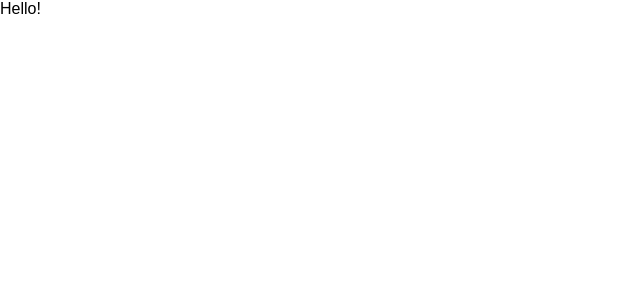
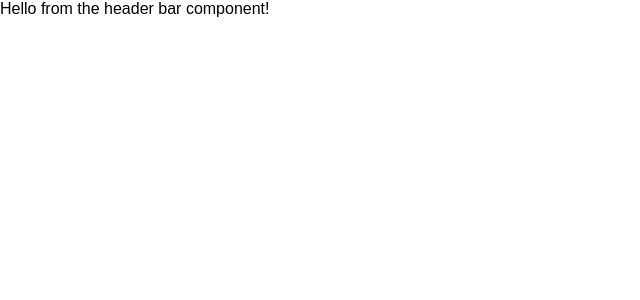
Before and after one commit to AnthonyChen7/anthony-web-page, a React (Create React App) app: page / in a window 1280 px wide. Shown: the top 300 px of the page, without its empty margins (0-640 px from the left). Built offline with nearby package versions, Linux system fonts and the light colour scheme; the HTML template or start-up script is replaced by a standard one.

Commit message:
created header bar component and able to render it

```diff
--- a/src/App.tsx
+++ b/src/App.tsx
@@ -1,11 +1,12 @@
 import * as React from 'react';
 import './App.css';
+import { HeaderBar } from './widgets/components/header-bar/header-bar';
 
 class App extends React.Component {
   render() {
     return (
       <div>
-        Hello!
+        <HeaderBar />
       </div>
     );
   }
--- /dev/null
+++ b/src/widgets/components/header-bar/header-bar.tsx
@@ -0,0 +1,11 @@
+import * as React from 'react';
+
+export class HeaderBar extends React.Component {
+  render () {
+    return  (
+    <div>
+      Hello from the header bar component!
+    </div>
+    );
+  }
+}
```
Also changed, not shown: src/widgets/components/header-bar/header-bar.css (added).
